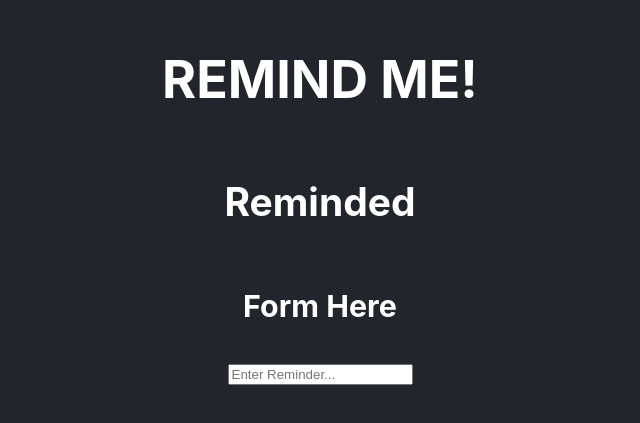
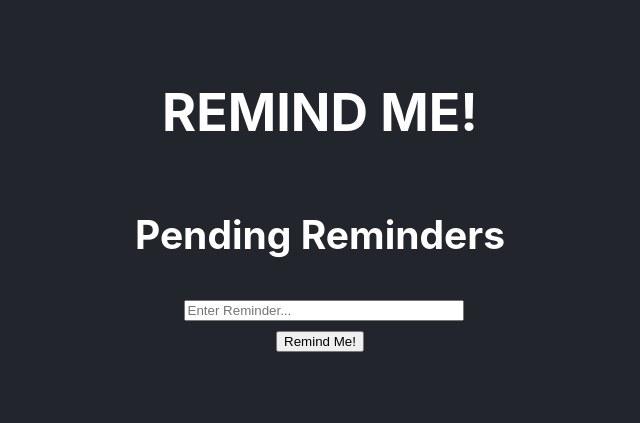
Before and after one commit to hln33/RemindMe, a React (Create React App) app: page / in a window 1280 px wide. Shown: the part 201-624 px from the top of the page, without its empty margins (320-960 px from the left). Built offline with nearby package versions, Linux system fonts and the light colour scheme.

Commit message:
added new components and allowed passing of data between app and addReminder

```diff
--- a/src/App.css
+++ b/src/App.css
@@ -12,3 +12,11 @@
   font-size: calc(10px + 2vmin);
   color: white;
 }
+
+input {
+  width: 100%
+}
+
+form {
+  border: red;
+}
--- a/src/App.js
+++ b/src/App.js
@@ -1,19 +1,19 @@
+import { useEffect, useState } from 'react';
+import {ReminderList, AddReminder} from './index';
 import './App.css';
 
-// import ReminderList from './components/ReminderList';
-// import AddReminder from './components/AddReminder';
+function App() {
+  const [reminders, setReminders] = useState([])
+  useEffect(() => console.log(reminders), [reminders])
 
-import {ReminderList, AddReminder} from './index';
+  const handleCallback = newReminder => setReminders([newReminder, ...reminders])
 
-
-
-function App() {
   return (
     <div className="App">
       <header className="App-header">
        <h1>REMIND ME!</h1>
-       <ReminderList />
-       <AddReminder />
+       <ReminderList reminderList={reminders}/>
+       <AddReminder parentCallback={handleCallback}/>
       </header>
     </div>
   );
--- a/src/components/AddReminder.js
+++ b/src/components/AddReminder.js
@@ -1,19 +1,28 @@
 import React, { useState } from 'react'
 
-function AddReminder() {
+function AddReminder({ parentCallback }) {
     const [text, setText] = useState("")
-    const [type, setType] = useState("")
-    //const [dateTime, setDateTime] = useState(new Date())
+
+    const handleSubmit = (e) => {
+        const newReminder = {
+            id: Math.floor(Math.random() * 1000000),
+            text
+        }
+        parentCallback(newReminder)
+
+        e.preventDefault()
+    }
 
     return (
         <div>
-            <h3>Form Here</h3>
-            <form>
+            <form onSubmit={handleSubmit}>
                 <input
                     type="text"
                     placeholder="Enter Reminder..."
                     value={text}
+                    onChange={ (e) => setText(e.target.value) }
                 />
+                <button>Remind Me!</button>
             </form>
         </div>
     )
--- /dev/null
+++ b/src/components/Reminder.js
@@ -0,0 +1,12 @@
+import React from 'react'
+
+function Reminder({reminder}) {
+
+    return (
+        <div>
+            <h3>{reminder.text}</h3>
+        </div>
+    )
+}
+
+export default Reminder
--- a/src/components/ReminderList.js
+++ b/src/components/ReminderList.js
@@ -1,10 +1,12 @@
 import React from 'react'
+import Reminder from '../components/Reminder'
 
-function ReminderList() {
+function ReminderList({ reminderList }) {
 
     return (
         <div>
-            <h2>Reminded</h2>
+            <h2>Pending Reminders</h2>
+            {reminderList.map( r => <Reminder key={r.id} reminder={r}/> )}
         </div>
     )
 }
```
